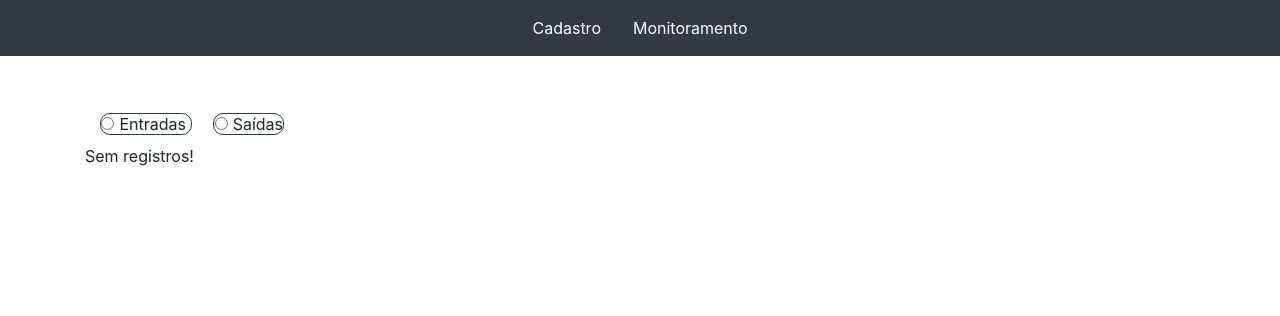
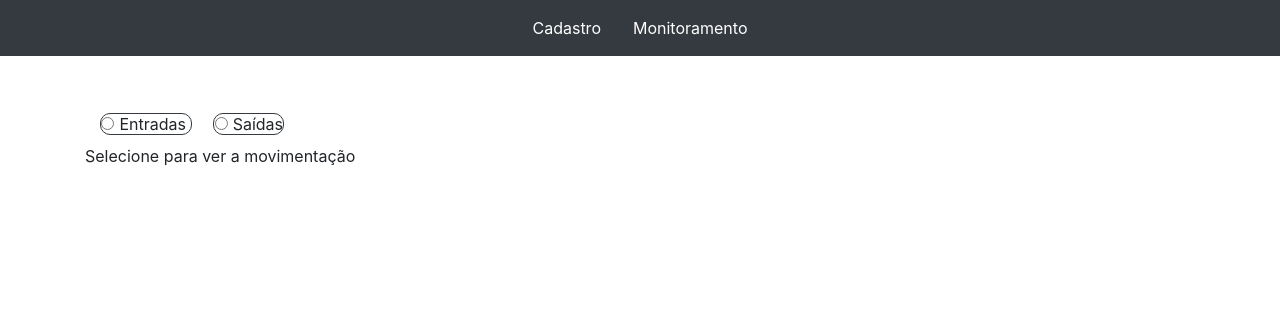
Before and after one commit to mercurio236/SiteIOT, a PHP site: page /index.php?page=monitoramento in a window 1280 px wide. Shown: the top 316 px of the page. Run offline with PHP 8.4, Linux system fonts and the light colour scheme; data comes from the database, SQL or seed files in the repository.

Commit message:
Default alteraddo

```diff
--- a/monitoramento.php
+++ b/monitoramento.php
@@ -151,7 +151,7 @@
 		}
 	}
     }else{
-		print "<p>Sem registros!</p>";//caso não tenha resultado para ser exibido
+		print "<p>Selecione para ver a movimentação</p>";//caso não tenha resultado para ser exibido
 	}
 
 ?>
```
